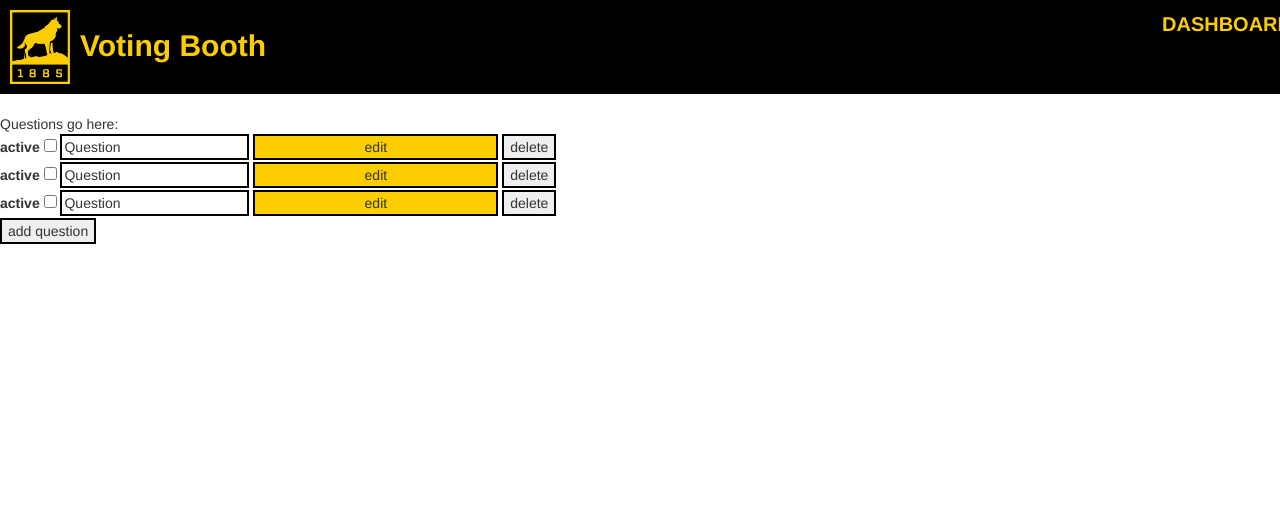
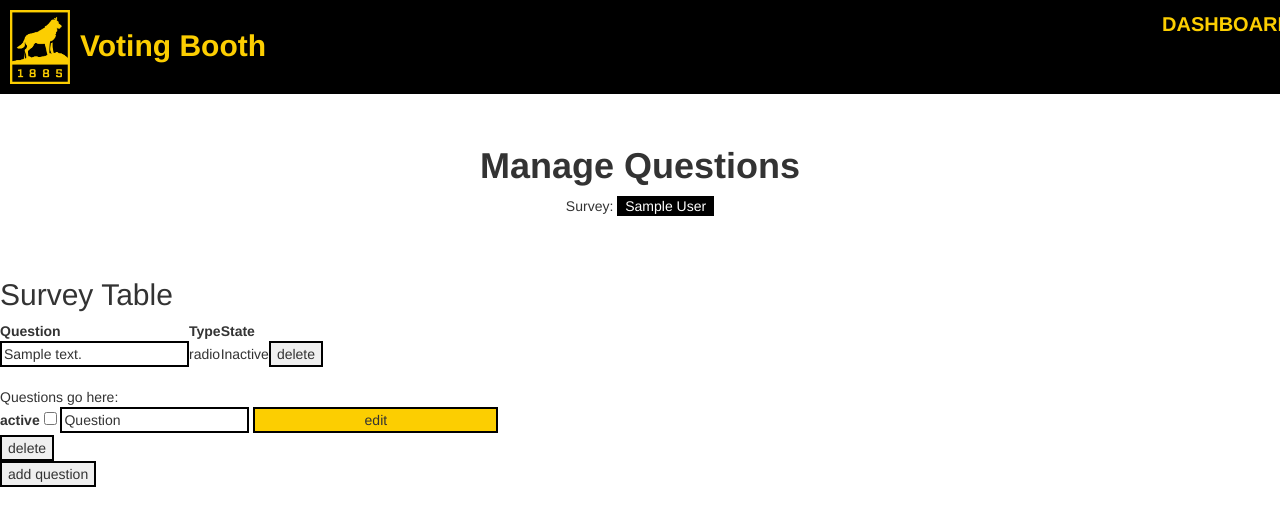
Before and after one commit to MTUHIDE/ask-meagain, a Django app: page /admin/manage_question/1/ in a window 1280 px wide. Shown: the top 526 px of the page. Run offline with Django 3.2, Linux system fonts and the light colour scheme; tables that the repository leaves empty hold one stand-in row (values such as "Sample post"); some libraries are stand-ins or nearby versions.

Commit message:
manageQuestions page

```diff
--- a/admin_back/templates/admin_back/manageQuestions.html
+++ b/admin_back/templates/admin_back/manageQuestions.html
@@ -6,33 +6,61 @@
 <html lang="en">
 
 
-<head>
-    <meta charset="UTF-8">
-    <title>Manage Questions Page</title>
-</head>
+<header class="w3-container w3-center w3-padding-32">
+        <h1><b>Manage Questions</b></h1>
+        <p>Survey: <span class="w3-tag">{{ survey_name }}</span></p>
+    </header>
+<body>
+
+<h2>Survey Table</h2>
+ <table>
+     <tr>
+         <th>Question</th>
+         <th>Type</th>
+         <th>State</th>
+         <th></th>
+
+     </tr>
+     <tr>
+
+
+         {% for s in detail %}
+                <form method= "post">
+                {% csrf_token %}
+
+                 <td><input type="text" value="{{ s.text }}" name="{{ s.text }}" readonly/></td>
+                 <td>{%if s.type == 1 %} radio {% else %}CheckBox{% endif %}</td>
+                 <td>{%if s.state == 1 %} Active {% else %}Inactive{% endif %}</td>
+                 <td><input type="submit" value= "delete" name="delete"/></td>
+                <input type="hidden" name = s.text>
+                </form>
+
+
+             </tr>
+
+       {% endfor %}
+
+ </table>
+
+</body>
 <br>
 <div id="Question">Questions go here:</div>
 <label for="active1">active</label>
 <input type="checkbox" value="active" id="active1">
 <input type="text" value="Question" readonly/>
 <button onclick="window.location.href = 'http://127.0.0.1:8000/admin/create_question/1/'">edit</button>
-<input type="button" value="delete" onclick=""/><br/>
+<form method = "post">
+        {% csrf_token %}
+    <input type="button" value="delete" onclick=""/><br/>
+</form>
 
 
+<form method = "post">
+    {% csrf_token %}
+    <input type="submit" value="add question" name="add question"/>
 
-<label for="active2">active</label>
-<input type="checkbox" value="active" id="active2">
-<input type="text" value="Question" readonly/>
-<button onclick="window.location.href = 'http://127.0.0.1:8000/admin/create_question/1/'">edit</button>
-<input type="button" value="delete" onclick=""/><br/>
+</form>
 
-<label for="active3">active</label>
-<input type="checkbox" value="active" id="active3">
-<input type="text" value="Question" readonly/>
-<button onclick="window.location.href = 'http://127.0.0.1:8000/admin/create_question/1/'">edit</button>
-<input type="button" value="delete" onclick=""/><br/>
-
-<input type="button" value="add question" onclick=""/>
 
 
 
--- a/admin_back/templates/admin_back/results.html
+++ b/admin_back/templates/admin_back/results.html
@@ -30,12 +30,14 @@ tr:nth-child(even) {
          <th>Response</th>
      </tr>
      <tr>
-         <td>{% for s in detail %}</td>
+
+         {% for s in detail %}
              <td>{{ s.survey }}</td>
              <td>{%if s.question != None and s.text != '' %}{{ s.question }}{% else %}Question does not exist{% endif %}</td>
              <td>{{ s.text }}</td>
              </tr>
        {% endfor %}
+
  </table>
 </body>
 {% endblock %}
--- a/admin_back/views.py
+++ b/admin_back/views.py
@@ -46,7 +46,20 @@ def manage_survey(request):
     return render(request, 'admin_back/manage_survey.html', context)
 
 def manage_question(request, survey_id):
-    context = {}
+    info = Question.objects.all()
+    survey = Choice.objects.get(id=survey_id)
+    survey_name = survey.survey
+
+    context = {'survey_name': survey_name,
+               'question': survey,
+               'detail': info}
+
+    if request.method == 'POST':
+        if 'add question' in request.POST:
+            return redirect('admin_back:create_question', survey_id)
+        elif 'delete' in request.POST:
+            return redirect('admin_back:create_question', survey_id)
+
     return render(request, 'admin_back/manageQuestions.html', context)
 
 
```
